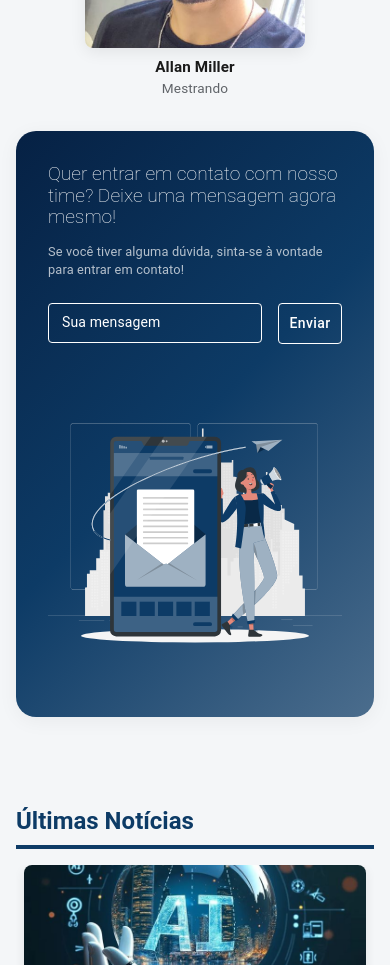
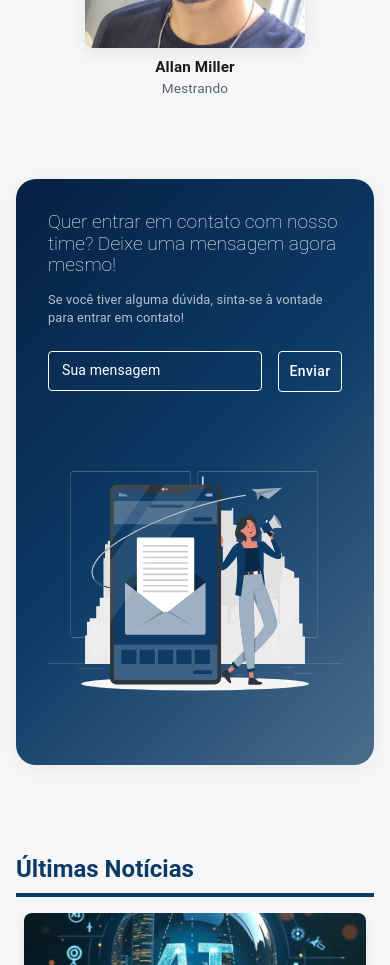
Before and after one commit to allanmiller143/FB-project, a React (Vite) app: page / in a window 390 px wide. Shown: the part 1220-2185 px from the top of the page. Built offline with nearby package versions, Linux system fonts and the light colour scheme.

Commit message:
Responsividade da home

```diff
--- a/src/Pages/Home/Components/Contact/ContactCard.jsx
+++ b/src/Pages/Home/Components/Contact/ContactCard.jsx
@@ -31,6 +31,7 @@ const ContactCard = () => {
           mx: 'auto',
           mb: 5,
           px: { xs: 2, md: 1 },
+          mt: 6,
         }}
       >
         <Card
```
